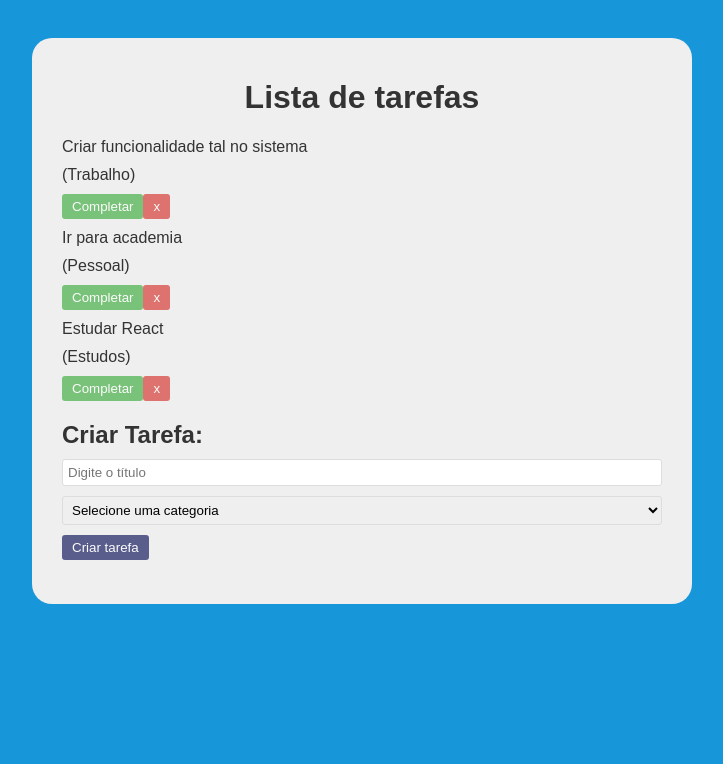
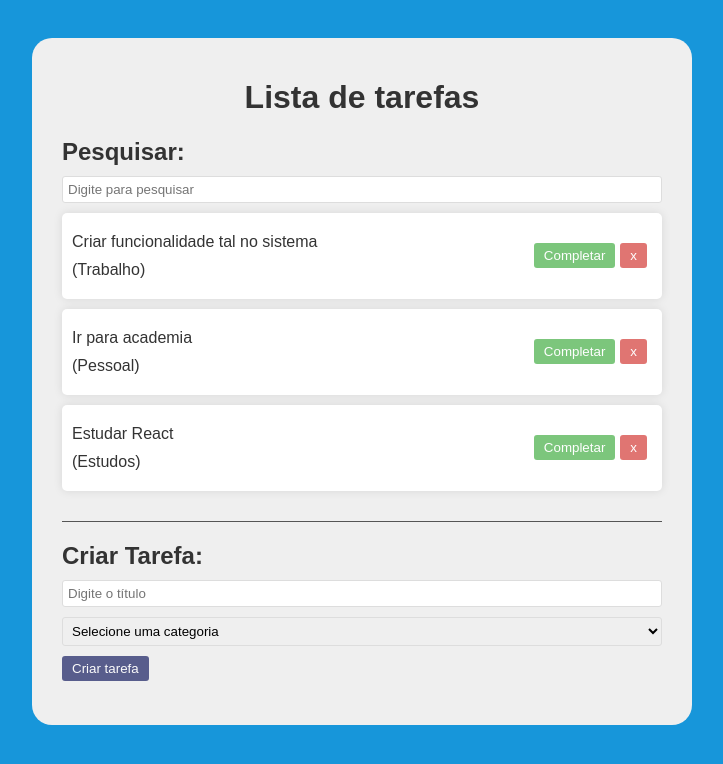
Before and after one commit to aasm-rasta/ToDoListEnhanced, a React (Vite) app: page / in a window 1280 px wide. Shown: the top 764 px of the page, without its empty margins (278-1001 px from the left). Built offline with nearby package versions, Linux system fonts and the light colour scheme.

Commit message:
adicionando pesquisa

```diff
--- a/src/App.css
+++ b/src/App.css
@@ -30,6 +30,7 @@
   background-color: #333974;
   color: #fff;
   padding: 5px 10px;
+  margin-right: 5px;
   border: none;
   border-radius: 3px;
   cursor: pointer;
@@ -38,6 +39,22 @@
 }
 button:hover{
   opacity: 1;
+}
+
+.todo-list{
+  margin-bottom: 20px;
+  padding-bottom: 20px;
+  border-bottom: 1px solid #555;
+}
+.todo{
+  background-color: #fff;
+  box-shadow: 0 0 10px rgba(0, 0, 0, 0.1);
+  padding: 10px;
+  margin-bottom: 10px;
+  border-radius: 5px;
+  display: flex;
+  justify-content: space-between;
+  align-items: center;
 }
 
 .complete{
--- a/src/App.jsx
+++ b/src/App.jsx
@@ -2,6 +2,7 @@
 import './App.css'
 import Todo from './components/Todo'
 import TodoForm from './components/TodoForm'
+import Search from './components/Search';
 
 function App() {
   const [todos, setTodos] = useState([
@@ -25,6 +26,8 @@
     },
   ]);
 
+  const [search, setSearch] = useState("")
+
   const addTodo = (text, category) =>{
     const newTodos = [...todos,{
       id: Math.floor(Math.random()*10000),
@@ -36,12 +39,32 @@
    setTodos(newTodos);
   }
 
+  const removeTodo = (id) =>{
+    const newTodos = [...todos]
+    const filteredTodos = newTodos.filter(todo => todo.id !== id ? todo:null)
+    setTodos(filteredTodos)
+  }
+
+  const completeTodo = (id) =>{
+    const newTodos = [...todos]
+    const filteredTodos = newTodos.map((todo) => todo.id === id ? todo.isCompleted = !todo.isCompleted : todo)
+    setTodos(newTodos)
+  }
+
 
   return  <div className="app">
     <h1>Lista de tarefas</h1>
+    <Search search={search} setSearch={setSearch} />
     <div className="todo-list">
-      {todos.map((todo) =>(
-        <Todo key={todo.id} todo={todo} />
+      {todos
+      .filter((todo)=> todo.text.toLocaleLowerCase()
+      .includes(search.toLocaleLowerCase()))
+      .map((todo) =>(
+        <Todo
+        key={todo.id}
+        todo={todo}
+        removeTodo={removeTodo}
+        completeTodo={completeTodo} />
       ))}
     </div>
     <TodoForm addTodo={addTodo}/>
--- /dev/null
+++ b/src/components/Search.jsx
@@ -0,0 +1,15 @@
+const Search = ({search, setSearch}) => {
+  return (
+    <div className="search">
+        <h2>Pesquisar:</h2>
+        <input
+        type="text"
+        value={search}
+        onChange={(e) => setSearch(e.target.value)}
+        placeholder="Digite para pesquisar"
+        />
+    </div>
+  )
+}
+
+export default Search
--- a/src/components/Todo.jsx
+++ b/src/components/Todo.jsx
@@ -2,16 +2,16 @@
 import React from 'react'
 import { useState } from 'react'
 
-const Todo = ({todo}) => {
+const Todo = ({todo, removeTodo, completeTodo}) => {
     return (
-        <div className="todo">
+        <div className="todo" style={{textDecoration: todo.isCompleted ? "line-through" : ""}}>
             <div className="content">
                 <p>{todo.text}</p>
                 <p className="category">({todo.category})</p>
             </div>
             <div>
-                <button className="complete">Completar</button>
-                <button className="remove">x</button>
+                <button className="complete" onClick={()=> completeTodo(todo.id)}>Completar</button>
+                <button className="remove" onClick={() => removeTodo(todo.id)}>x</button>
             </div>
         </div>
     )
```
